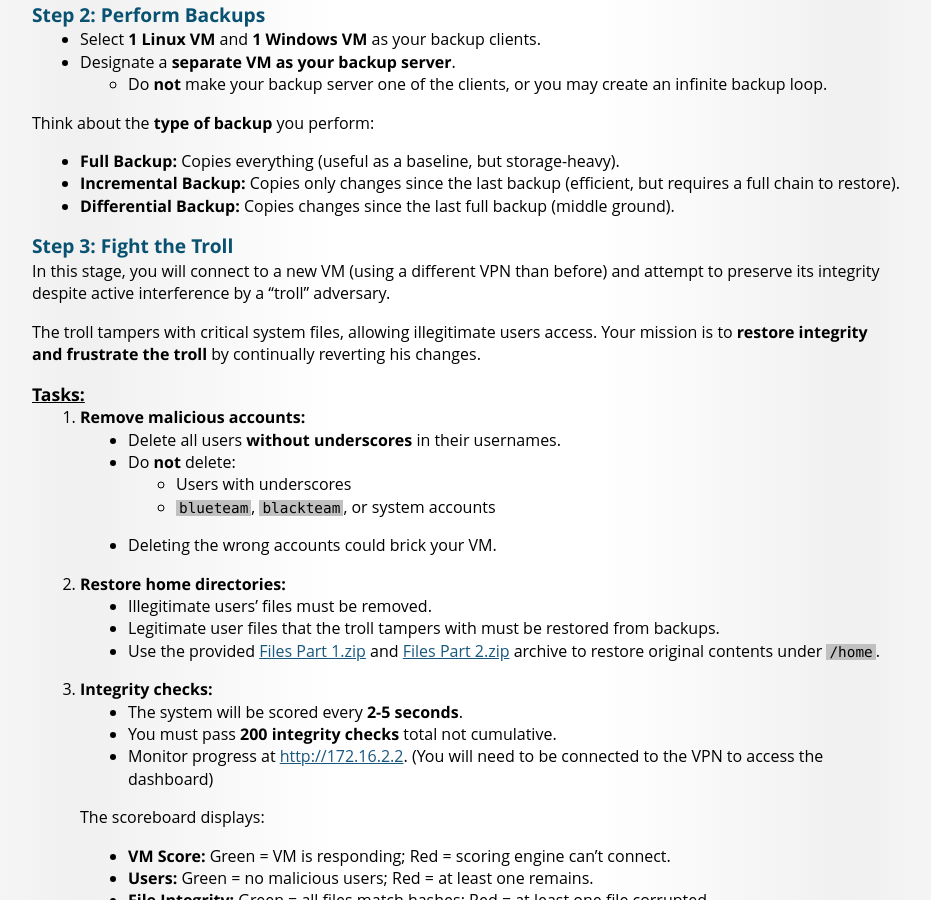
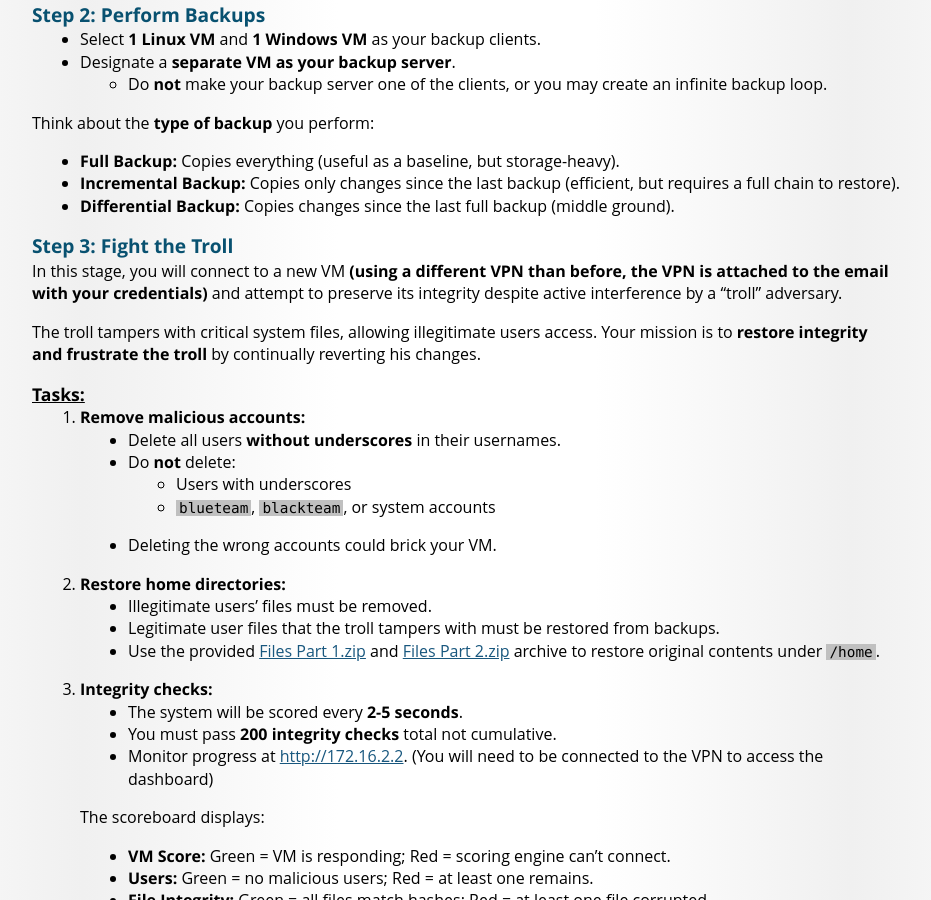
Before and after one commit to BYU-ITC-344/byu-itc-344.github.io, a Jekyll site: the page built from lab-3/index.md, in a window 1280 px wide and 900 px high, scrolled down 881 px. Shown: the whole window, without its empty margins (173-1104 px from the left). Built offline with Jekyll 4.4.1, drawn with Linux system fonts in a browser that asks for light colours; some web fonts are replaced; our own code applies the rules of GitHub Pages for plain Markdown files.

Commit message:
Lab 3 update

```diff
--- a/lab-3/index.md
+++ b/lab-3/index.md
@@ -36,7 +36,7 @@ Think about the **type of backup** you perform:
 - **Differential Backup:** Copies changes since the last full backup (middle ground).
 
 ### Step 3: Fight the Troll
-In this stage, you will connect to a new VM (using a different VPN than before) and attempt to preserve its integrity despite active interference by a “troll” adversary.
+In this stage, you will connect to a new VM **(using a different VPN than before, the VPN is attached to the email with your credentials)** and attempt to preserve its integrity despite active interference by a “troll” adversary.
 
 The troll tampers with critical system files, allowing illegitimate users access. Your mission is to **restore integrity and frustrate the troll** by continually reverting his changes.
 
```
